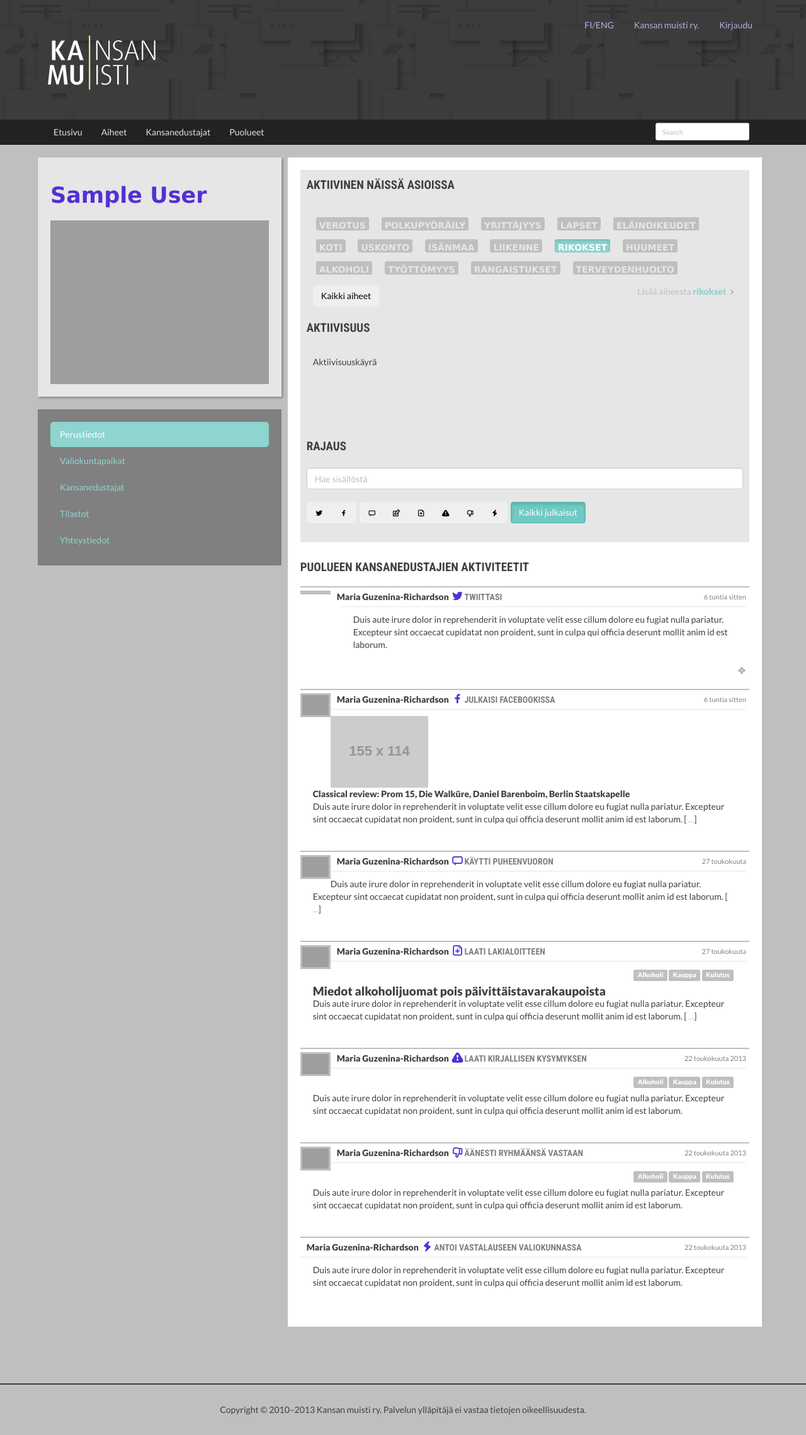
After one commit to kansanmuisti/kamu, a Django app: template templates/party/details.html in a window 1280 px wide. The commit adds this page. Shown: the whole page at 63% size. Run offline with Django 3.2, Linux system fonts and the light colour scheme; the template is opened without the code that fills it: most values are stand-ins (such as "Sample title", 1, 10 or a date in 2020); grey boxes labelled with a size stand in for pictures from a placeholder-image service; style sheets or scripts are compiled from the project's sources; some libraries are stand-ins or nearby versions; some web fonts are replaced; grey boxes are pictures that could not be loaded.

Commit message:
Basic functionality for party list & skeleton for party details page

```diff
--- a/parliament/models/member.py
+++ b/parliament/models/member.py
@@ -372,8 +372,8 @@ class MinistryAssociation(models.Model):
     member = models.ForeignKey(Member, db_index=True)
     begin = models.DateField()
     end = models.DateField(db_index=True, blank=True, null=True)
-    label = models.CharField(max_length=50)
-    role = models.CharField(max_length=20, choices=ROLE_CHOICES)
+    label = models.CharField(max_length=50, help_text='Official descriptive name of the position. eg. minister of of International Development')
+    role = models.CharField(max_length=20, choices=ROLE_CHOICES, help_text='Position of the official. eg. minister.')
 
     objects = AssociationManager()
 
--- a/parliament/models/party.py
+++ b/parliament/models/party.py
@@ -10,6 +10,9 @@ class Party(models.Model):
     homepage_link = models.URLField()
     # Unique color for visualizations, in the RGB #xxyyzz form
     vis_color = models.CharField(max_length=15, blank=True, null=True)
+
+    def is_currently_governing(self):
+        return bool(self.governingparty_set.filter(end__exact=None))
 
     # To avoid recursive imports..
     def get_activity_objects(self):
--- a/static/css/kamu.less
+++ b/static/css/kamu.less
@@ -5,6 +5,7 @@
 @import "../bootstrap/less/grid.less";
 @import "../bootstrap/less/scaffolding.less";
 @import "../bootstrap/less/type.less";
+@import "../bootstrap/less/forms.less";
 
 @image-url: "../images";
 
@@ -659,8 +660,13 @@ main.party-list {
                 font-family: @brand-font-family;
             }
         }
+        // A quick fix for different shapes of logos, what's the right way?
+        .portrait {
+            height: 128px;
+        }
         .location {
             font-weight: 400;
+            text-transform: uppercase;
             color: @gray;
         }
         .stats {
@@ -691,9 +697,9 @@ main.party-list {
 }
 
 .party-opposition {
-   background: @gray-lighter;
+   background: @gray-lighter !important;
    .name a {
-        color: @pine;
+        color: @pine !important;
     }
 }
 
--- a/templates/base.html
+++ b/templates/base.html
@@ -30,6 +30,7 @@
         'member_list': '{% url "parliament.views.list_members" %}'
         'member_details': '{% url "parliament.views.show_member" member="MEMBER" %}'
         'member_details_page': '{% url "parliament.views.show_member" member="MEMBER" page="PAGE" %}'
+        'party_details': '{% url "parliament.views.show_party" name="PARTY" %}'
         'topic_list': '{% url "parliament.views.list_topics" %}'
         'topic_details': '{% url "parliament.views.show_topic" topic="999" slug="SLUG" %}'
 
@@ -105,7 +106,7 @@
                     <li><a href="/">Etusivu</a></li>
                     <li><a href="{% url 'parliament.views.list_topics' %}">Aiheet</a></li>
                     <li><a href="{% url 'parliament.views.list_members' %}">Kansanedustajat</a></li>
-                    <li><a href="/">Puolueet</a></li>
+                    <li><a href="{% url 'parliament.views.list_parties' %}">Puolueet</a></li>
                 </ul>
                 <form class="navbar-form">
                     <input type="text" class="form-control input-sm" placeholder="{% trans 'Search' %}">
--- /dev/null
+++ b/templates/party/details.html
@@ -0,0 +1,338 @@
+{% extends "base.html" %}
+{% load compress static thumbnail i18n %}
+
+{% block title %}{{ party.full_name }}{% endblock %}
+
+{% block head %}
+    <!-- Backbone models -->
+{% compress js %}
+    <script type="text/coffeescript" src="{% static "js/models.coffee" %}"></script>
+{% endcompress %}
+    <script type="text/javascript">
+        party_json = {{party_json|safe}};
+    </script>
+{% endblock %}
+{% block main_class %}container member-details{% endblock %}
+{% block content %}
+<!-- Content ================================================== -->
+    <div class="row">
+        <div class="col-md-5">
+            <div class="row">
+                <div class="col-md-15">
+                    <div class="party-card">
+                        <div class="page-heading">
+                            <h1>{{ party.full_name}}</h1>
+                        </div>
+                        <img src="/api/v1/party/{{ party.name }}/logo?dim=128x128">
+                    </div>
+                </div>
+                <!-- PARTY NAVI BOX -->
+                <div class="col-md-15">
+                    <nav class="side-navigation">
+                        <ul class="nav nav-pills nav-stacked">
+                            <li class="active">
+                                <a href=#>Perustiedot</a>
+                            </li>
+                            <li>
+                                <a href=#>Valiokuntapaikat</a>
+                            </li>
+                            <li>
+                                <a href=#>Kansanedustajat</a>
+                            </li>
+                            <li>
+                                <a href=#>Tilastot</a>
+                            </li>
+                            <li>
+                                <a href=#>Yhteystiedot</a>
+                            </li>
+                        </ul>
+                    </nav>
+                </div>
+                <!-- PARTY NAVI BOX -->
+            </div>
+        </div>
+
+        <div class="col-md-10">
+            <div class="content  content--party">
+                <!-- --------- Socialfeed filters ------- -->
+                <div class="feed-filters">
+                    <form class="form-horizontal">
+                        <!-- --------- Interests ------- -->
+                        <fieldset>
+                            <legend>Aktiivinen näissä asioissa</legend>
+                            <div class="tag-cloud  tagcloud--select">
+                                <ul class="tagcloud__content">
+                                    <li class="l">
+                                        <a href="../../aiheet/aihe/" class="disabled">Verotus</a>
+                                    </li>
+                                    <li class="s">
+                                        <a href="../../aiheet/aihe/" class="disabled">Polkupyöräily</a>
+                                    </li>
+                                    <li class="xxl">
+                                        <a href="../../aiheet/aihe/" class="disabled">Yrittäjyys</a>
+                                    </li>
+                                    <li class="xs">
+                                        <a href="../../aiheet/aihe/" class="disabled">Lapset</a>
+                                    </li>
+                                    <li class="xs">
+                                        <a href="../../aiheet/aihe/" class="disabled">Eläinoikeudet</a>
+                                    </li>
+                                    <li class="s">
+                                        <a href="../../aiheet/aihe/" class="disabled">Koti</a>
+                                    </li>
+                                    <li class="l">
+                                        <a href="../../aiheet/aihe/" class="disabled">Uskonto</a>
+                                    </li>
+                                    <li class="xs">
+                                        <a href="../../aiheet/aihe/" class="disabled">Isänmaa</a>
+                                    </li>
+                                    <li class="xxl">
+                                        <a href="../../aiheet/aihe/" class="disabled">Liikenne</a>
+                                    </li>
+                                    <li class="l">
+                                        <a href="../../aiheet/aihe/" class="active">Rikokset</a>
+                                    </li>
+                                    <li class="l">
+                                        <a href="../../aiheet/aihe/" class="disabled">Huumeet</a>
+                                    </li>
+                                    <li class="s">
+                                        <a href="../../aiheet/aihe/" class="disabled">Alkoholi</a>
+                                    </li>
+                                    <li class="s">
+                                        <a href="../../aiheet/aihe/" class="disabled">Työttömyys</a>
+                                    </li>
+                                    <li class="xl">
+                                        <a href="../../aiheet/aihe/" class="disabled">Rangaistukset</a>
+                                    </li>
+                                    <li class="l">
+                                        <a href="../../aiheet/aihe/" class="disabled">Terveydenhuolto</a>
+                                    </li>
+                                </ul>
+
+                                <div class="tagcloud__actions">
+                                    <div class="tagcloud__reset">
+                                        <button class="btn  btn-small" type="button">Kaikki aiheet</button>
+                                    </div>
+                                    <a href="../../aiheet/aihe/">Lisää aiheesta
+                                        <span class="morelink__subject">rikokset</span>
+                                        <i class="typcn  typcn-chevron-right"></i>
+                                    </a>
+                                </div>
+                            </div>
+                        </fieldset>
+                        <!-- --------- Activity ------- -->
+                        <fieldset>
+                            <legend>Aktiivisuus</legend>
+                            <div class="activity-graph" id="js-activity-graph">Aktiivisuuskäyrä</div>
+                        </fieldset>
+                        <!-- --------- Search ------- -->
+                        <fieldset>
+                            <legend>Rajaus</legend>
+                            <div class="">
+                                <input type="text" class="form-control" placeholder="Hae sisällöstä">
+                            </div>
+                            <br>
+                            <div class="btn-toolbar">
+                                <div class="btn-group" data-toggle="buttons-checkbox">
+                                    <button class="btn  btn-small  js-tooltip" type="button" title="Twitter">
+                                        <i class="typcn  typcn-social-twitter  typcn--medium"></i>
+                                    </button>
+                                    <button class="btn  btn-small  js-tooltip" type="button" title="Facebook">
+                                        <i class="typcn  typcn-social-facebook  typcn--medium"></i>
+                                    </button>
+                                </div>
+                                <div class="btn-group" data-toggle="buttons-checkbox">
+                                    <button class="btn  btn-small  js-tooltip" type="button" title="Puheenvuorot">
+                                        <i class="typcn  typcn-message  typcn--medium"></i>
+                                    </button>
+                                    <button class="btn  btn-small  js-tooltip" type="button" title="Allekirjoitukset">
+                                        <i class="typcn  typcn-edit  typcn--medium"></i>
+                                    </button>
+                                    <button class="btn  btn-small  js-tooltip" type="button" title="Omat aloitteet">
+                                        <i class="typcn  typcn-document-add  typcn--medium"></i>
+                                    </button>
+                                    <button class="btn  btn-small  js-tooltip" type="button" title="Kirjalliset kysymykset">
+                                        <i class="typcn  typcn-warning  typcn--medium"></i>
+                                    </button>
+                                    <button class="btn  btn-small  js-tooltip" type="button" title="Äänestykset">
+                                        <i class="typcn  typcn-thumbs-down  typcn--medium"></i>
+                                    </button>
+                                    <button class="btn  btn-small  js-tooltip" type="button" title="Vastalauseet">
+                                        <i class="typcn  typcn-flash  typcn--medium"></i>
+                                    </button>
+                                </div>
+                                <div class="btn-group">
+                                    <button class="btn   btn-primary  btn-small  js-tooltip  active" type="button" title="Valitse kaikki">Kaikki julkaisut</button>
+                                </div>
+                            </div>
+                        </fieldset>
+                    </form>
+                </div>
+                <h3>PUOLUEEN KANSANEDUSTAJIEN AKTIVITEETIT</h3>
+                        <ul class="activity-feed  single-actor">
+                            <li class="activity-item">
+                                <div class="avatar">
+                                    <a href="{% comment %}<%= member_view_url %>{% endcomment %}">
+                                        <img src="{% comment %}<%= member_portrait %>{% endcomment %}" width="48">
+                                    </a>
+                                </div>
+                                <div class="source">
+                                    <a href="#sourcelink">
+                                        <span class="author">Maria Guzenina-Richardson <span class="username"></span></span>
+    					               <i class="typcn  typcn-social-twitter  icon"></i>twiittasi</a>
+                                </div>
+                                <div class="timestamp">
+                                    <a href="#sourcelink">6 tuntia sitten</a>
+                                </div>
+                                <div class="content  summary">Duis aute irure dolor in reprehenderit in voluptate velit esse cillum dolore eu fugiat nulla pariatur. Excepteur sint occaecat cupidatat non proident, sunt in culpa qui officia deserunt mollit anim id est laborum.</div>
+                                <div class="actions">
+                                    <a href="#">
+                                        <i class="typcn  typcn-plus-outline"></i>
+                                    </a>
+                                </div>
+                           </li>
+                            <li class="activity-item single-actor ---fb">
+                                <div class="avatar">
+                                    <a href="../../kansanedustajat/kansanedustaja/">
+                                        <img src="../../images/926.jpg" width="48">
+                                    </a>
+                                </div>
+                <div class="source">
+                    <a href="#sourcelink">
+                                        <span class="author">Maria Guzenina-Richardson
+                                            <span class="username"></span>
+                                        </span>                        <i class="typcn  typcn-social-facebook  icon"></i>julkaisi Facebookissa</a>
+                </div>
+                <div class="timestamp">
+                    <a href="#sourcelink">6 tuntia sitten</a>
+                </div>
+                <div class="content">
+                    <img src="http://placehold.it/155x114/ededed/ffffff" class="contentimage">
+                    <div>
+                        <strong>Classical review: Prom 15, Die Walküre, Daniel Barenboim, Berlin Staatskapelle</strong>
+                    </div>Duis aute irure dolor in reprehenderit in voluptate velit esse cillum dolore eu fugiat nulla pariatur. Excepteur sint occaecat cupidatat non proident, sunt in culpa qui officia deserunt mollit anim id est laborum. [
+                    <a href="#linktosource">...</a>]</div>
+            </li>
+            <li class="activity-item single-actor ---fb">
+                                <div class="avatar">
+                                    <a href="../../kansanedustajat/kansanedustaja/">
+                                        <img src="../../images/926.jpg" width="48">
+                                    </a>
+                                </div>
+                <div class="source">
+                    <a href="#sourcelink">
+                                        <span class="author">Maria Guzenina-Richardson
+                                            <span class="username"></span>
+                                        </span>                        <i class="typcn  typcn-message  icon"></i>käytti puheenvuoron</a>
+                </div>
+                <div class="timestamp">
+                    <a href="#sourcelink">27 toukokuuta</a>
+                </div>
+                <div class="content">Duis aute irure dolor in reprehenderit in voluptate velit esse cillum dolore eu fugiat nulla pariatur. Excepteur sint occaecat cupidatat non proident, sunt in culpa qui officia deserunt mollit anim id est laborum. [
+                    <a href="#linktosource">...</a>]</div>
+            </li>
+            <li class="activity-item single-actor ---fb">
+                                <div class="avatar">
+                                    <a href="../../kansanedustajat/kansanedustaja/">
+                                        <img src="../../images/926.jpg" width="48">
+                                    </a>
+                                </div>
+                <div class="source">
+                    <a href="#sourcelink">
+                                        <span class="author">Maria Guzenina-Richardson
+                                            <span class="username"></span>
+                                        </span>                        <i class="typcn  typcn-document-add  icon"></i>laati lakialoitteen</a>
+                </div>
+                <div class="timestamp">
+                    <a href="#sourcelink">27 toukokuuta</a>
+                </div>
+                <div class="content">
+                    <div class="labels">
+                        <a href="#">
+                            <span class="label">Alkoholi</span>
+                        </a>
+                        <a href="#">
+                            <span class="label">Kauppa</span>
+                        </a>
+                        <a href="#">
+                            <span class="label">Kulutus</span>
+                        </a>
+                    </div>
+                    <h2>Miedot alkoholijuomat pois päivittäistavarakaupoista</h2>Duis aute irure dolor in reprehenderit in voluptate velit esse cillum dolore eu fugiat nulla pariatur. Excepteur sint occaecat cupidatat non proident, sunt in culpa qui officia deserunt mollit anim id est laborum. [
+                    <a href="#linktosource">...</a>]</div>
+            </li>
+            <li class="activity-item single-actor ---tw">
+                                <div class="avatar">
+                                    <a href="../../kansanedustajat/kansanedustaja/">
+                                        <img src="../../images/926.jpg" width="48">
+                                    </a>
+                                </div>
+                <div class="source">
+                    <a href="#sourcelink">
+                                        <span class="author">Maria Guzenina-Richardson
+                                            <span class="username"></span>
+                                        </span>                        <i class="typcn  typcn-warning  icon"></i>laati kirjallisen kysymyksen</a>
+                </div>
+                <div class="timestamp">
+                    <a href="#sourcelink">22 toukokuuta 2013</a>
+                </div>
+                <div class="content">
+                    <div class="labels">
+                        <a href="#">
+                            <span class="label">Alkoholi</span>
+                        </a>
+                        <a href="#">
+                            <span class="label">Kauppa</span>
+                        </a>
+                        <a href="#">
+                            <span class="label">Kulutus</span>
+                        </a>
+                    </div>Duis aute irure dolor in reprehenderit in voluptate velit esse cillum dolore eu fugiat nulla pariatur. Excepteur sint occaecat cupidatat non proident, sunt in culpa qui officia deserunt mollit anim id est laborum.</div>
+            </li>
+            <li class="activity-item single-actor ---rv">
+                                <div class="avatar">
+                                    <a href="../../kansanedustajat/kansanedustaja/">
+                                        <img src="../../images/926.jpg" width="48">
+                                    </a>
+                                </div>
+                <div class="source">
+                    <a href="#sourcelink">
+                                        <span class="author">Maria Guzenina-Richardson
+                                            <span class="username"></span>
+                                        </span>                        <i class="typcn  typcn-thumbs-down  icon"></i>Äänesti ryhmäänsä vastaan</a>
+                </div>
+                <div class="timestamp">
+                    <a href="#sourcelink">22 toukokuuta 2013</a>
+                </div>
+                <div class="content">
+                    <div class="labels">
+                        <a href="#">
+                            <span class="label">Alkoholi</span>
+                        </a>
+                        <a href="#">
+                            <span class="label">Kauppa</span>
+                        </a>
+                        <a href="#">
+                            <span class="label">Kulutus</span>
+                        </a>
+                    </div>Duis aute irure dolor in reprehenderit in voluptate velit esse cillum dolore eu fugiat nulla pariatur. Excepteur sint occaecat cupidatat non proident, sunt in culpa qui officia deserunt mollit anim id est laborum.</div>
+            </li>
+            <li class="activity-item single-actor ---cr">
+
+                <div class="source">
+                    <a href="#sourcelink">
+                                        <span class="author">Maria Guzenina-Richardson
+                                            <span class="username"></span>
+                                        </span>                        <i class="typcn  typcn-flash  icon"></i>Antoi vastalauseen valiokunnassa</a>
+                </div>
+                <div class="timestamp">
+                    <a href="#sourcelink">22 toukokuuta 2013</a>
+                </div>
+                <div class="content">Duis aute irure dolor in reprehenderit in voluptate velit esse cillum dolore eu fugiat nulla pariatur. Excepteur sint occaecat cupidatat non proident, sunt in culpa qui officia deserunt mollit anim id est laborum.</div>
+            </li>
+        </ul>
+            </div>
+
+        </div>
+    </div>
+{% endblock %}
--- a/urls.py
+++ b/urls.py
@@ -35,6 +35,9 @@ urlpatterns += patterns('parliament.views',
     url(r'^member/(?P<member>[-\w]+)/$', 'show_member'),
     url(r'^member/(?P<member>[-\w]+)/(?P<page>[-\w]+)/$', 'show_member'),
 
+    url(r'^party/$', 'list_parties'),
+    url(r'^party/(?P<name>[-\w]+)/$', 'show_party'),
+
     url(r'^topic/$', 'list_topics'),
     url(r'^topic/(?P<topic>\d+)-(?P<slug>[-\w]+)/$', 'show_topic'),
 
```
Also changed, not shown: parliament/api.py (+10 -1 lines), parliament/views.py (+14 -1 lines), templates/party/list.html (added, +109 -0 lines), 2 other files.
